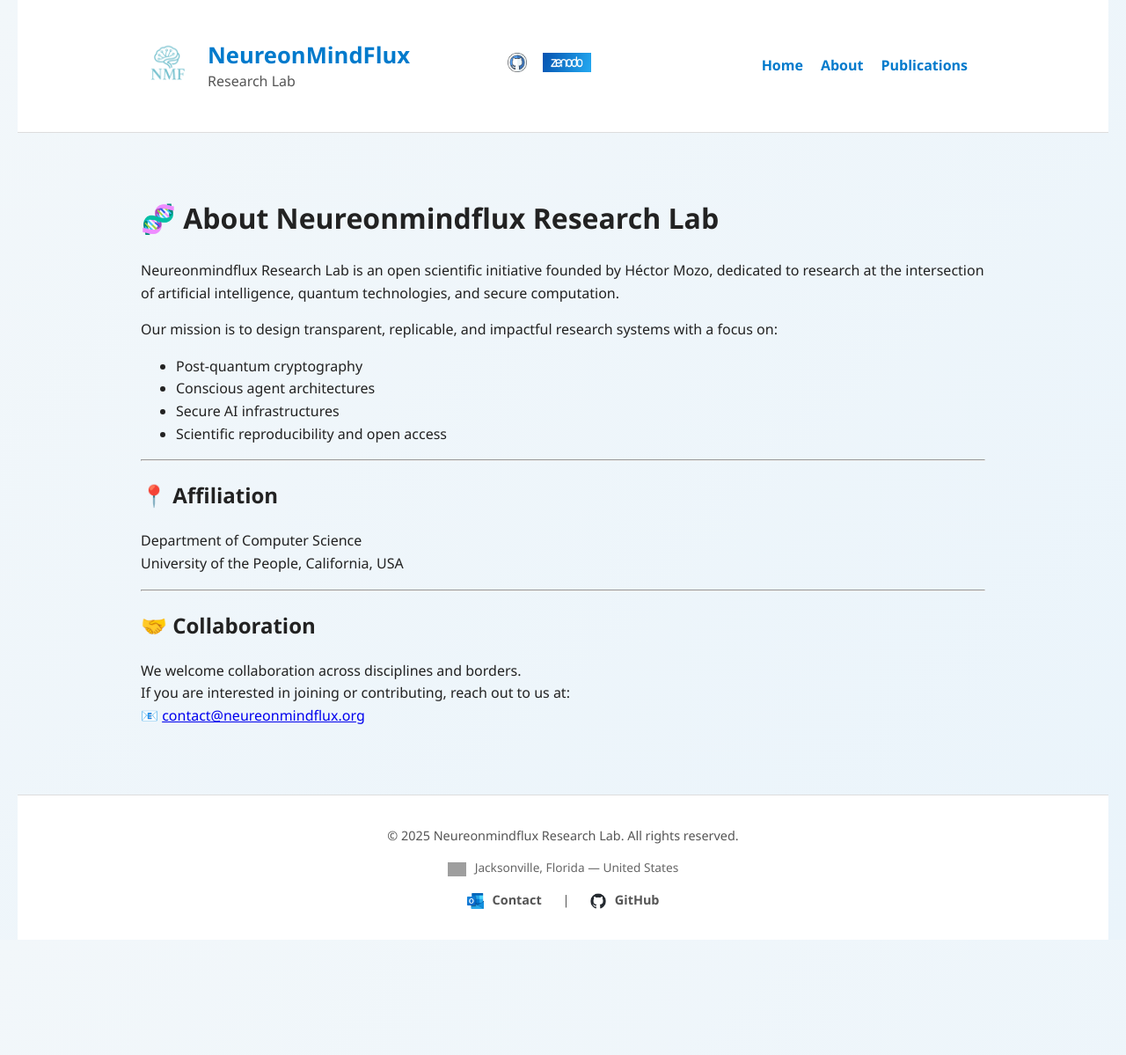
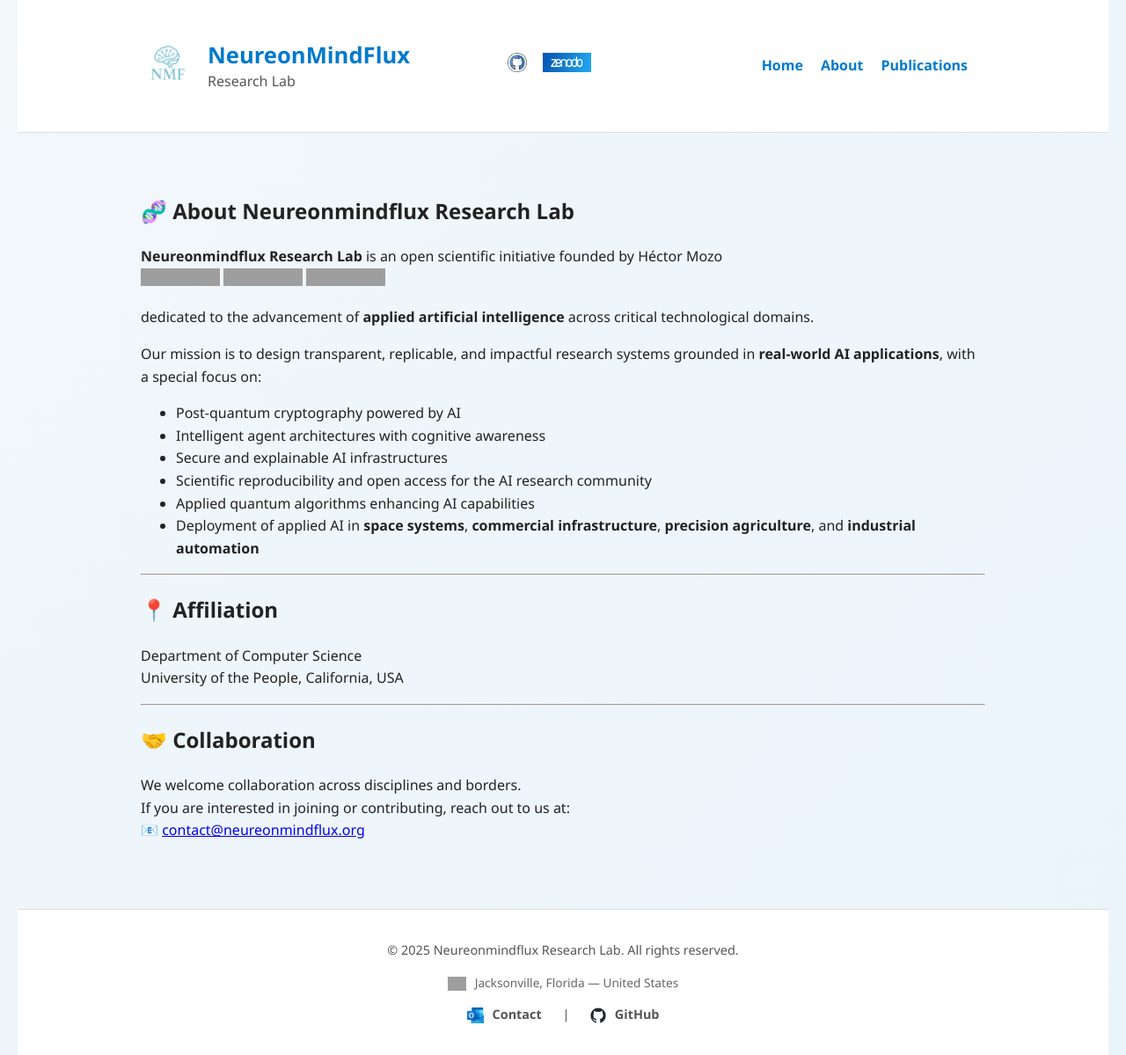
Before and after one commit to HectorMozo3110/test_main, a Jekyll site: the page built from _pages/about.md, in a window 1280 px wide. Shown: the whole page at 88% size. Built offline with Jekyll 4.4.1, drawn with Linux system fonts in a browser that asks for light colours; before the commit the page ends 1068 px from its top, so only the background shows below that; grey boxes are pictures that could not be loaded.

Commit message:
Add mission and vision section with styles

```diff
--- a/_pages/about.md
+++ b/_pages/about.md
@@ -4,16 +4,24 @@ title: About the Lab\
 permalink: /about
 ---
 
-# 🧬 About Neureonmindflux Research Lab
+## 🧬 About Neureonmindflux Research Lab
 
-Neureonmindflux Research Lab is an open scientific initiative founded by Héctor Mozo, dedicated to research at the intersection of artificial intelligence, quantum technologies, and secure computation.
+**Neureonmindflux Research Lab** is an open scientific initiative founded by Héctor Mozo
+[![ORCID](https://img.shields.io/badge/ORCID-0000--0002--1234--5678-a6ce39?logo=orcid&logoColor=white)](https://orcid.org/0009-0008-2426-623X)
+[![LinkedIn](https://img.shields.io/badge/LinkedIn-Profile-0077B5?logo=linkedin&logoColor=white)](https://www.linkedin.com/in/hector-mozo-462899312/)
+[![GitHub](https://img.shields.io/badge/GitHub-hectormozo3110-181717?logo=github&logoColor=white)](https://github.com/hectormozo3110)
 
-Our mission is to design transparent, replicable, and impactful research systems with a focus on:
+dedicated to the advancement of **applied artificial intelligence** across critical technological domains.
 
-- Post-quantum cryptography
-- Conscious agent architectures
-- Secure AI infrastructures
-- Scientific reproducibility and open access
+Our mission is to design transparent, replicable, and impactful research systems grounded in **real-world AI applications**, with a special focus on:
+
+- Post-quantum cryptography powered by AI
+- Intelligent agent architectures with cognitive awareness
+- Secure and explainable AI infrastructures
+- Scientific reproducibility and open access for the AI research community
+- Applied quantum algorithms enhancing AI capabilities
+- Deployment of applied AI in **space systems**, **commercial infrastructure**, **precision agriculture**, and **industrial automation**
+
 
 ---
 
```
